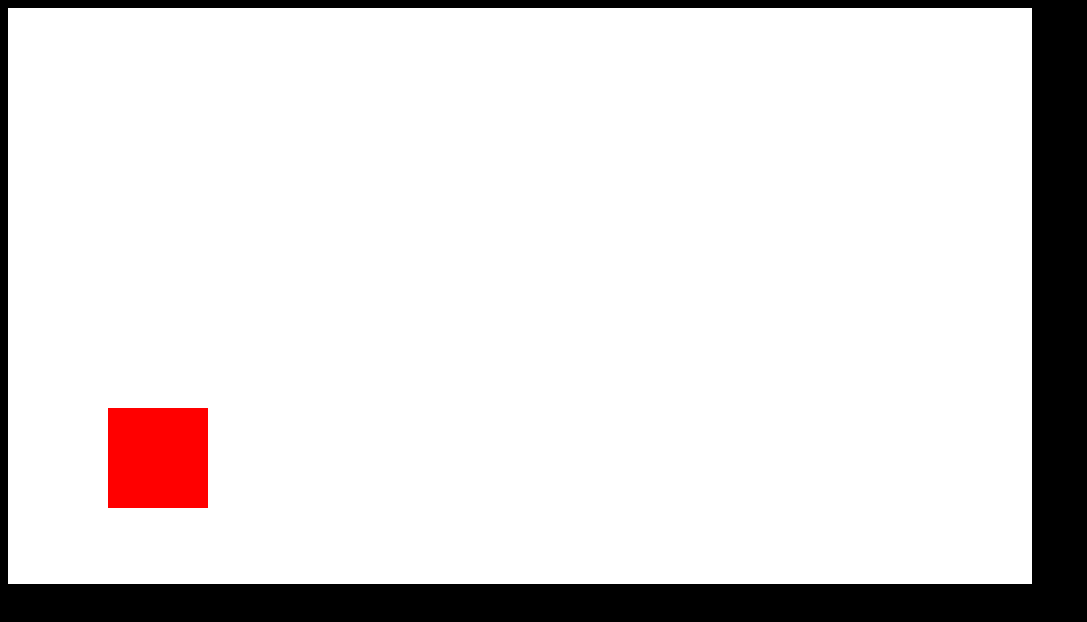
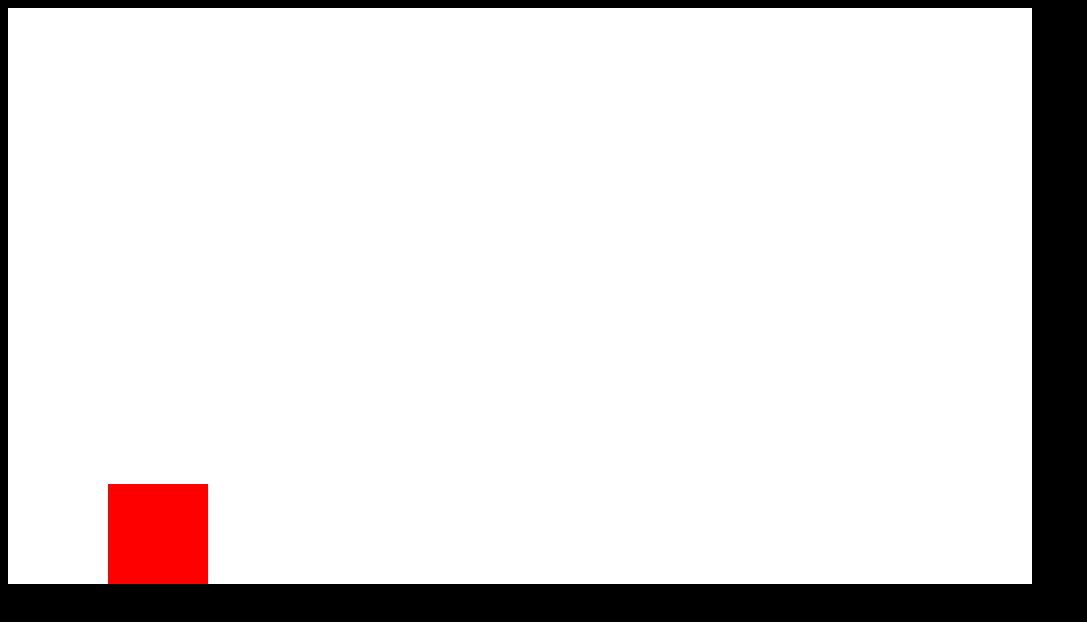
Before and after one commit to devil27062007/King-s-Labyrinth, a plain HTML site: page index.html in a window 1280 px wide. Shown: the whole page, without its empty margins (0-1087 px from the left). Drawn offline with Linux system fonts and the light colour scheme.

Commit message:
player movement and grvitational functionality added

```diff
--- a/index.html
+++ b/index.html
@@ -6,4 +6,5 @@
 <canvas></canvas>
 
 <script src="js/classes/Player.js"></script>
+<script src="js/eventListeners.js"></script>
 <script src="index.js"></script>
--- a/index.js
+++ b/index.js
@@ -6,11 +6,25 @@ canvas.height = 64 * 9
 
 const player = new Player()
 
-
+const keys = {
+    w : {
+        pressed : false ,
+    },
+    a : {
+        pressed : false ,
+    } ,
+    d : {
+        pressed : false ,
+    },
+}
 function animate () {
     window.requestAnimationFrame(animate)
     c.fillStyle = 'white'
     c.fillRect( 0 , 0 , canvas.width , canvas.height )
+
+    player.velocity.x = 0
+    if( keys.d.pressed ){ player.velocity.x = 5 }
+    else if ( keys.a.pressed ) { player.velocity.x = -5 }
 
     player.draw()
     player.update()
--- a/js/classes/Player.js
+++ b/js/classes/Player.js
@@ -5,11 +5,17 @@ class Player {
             y : 100 ,
         }
 
+        this.velocity = {
+            x : 0 ,
+            y : 0 ,
+        }
+
         this.width = 100
         this.height = 100
         this.sides = {
             bottom : this.position.y + this.height ,
         }
+        this.gravity = 1
     }
 
     draw(){
@@ -18,9 +24,13 @@ class Player {
     }
 
     update(){
-        if(this.sides.bottom < canvas.height ) {
-            this.position.y++
-            this.sides.bottom = this.position.y + this.height
-        }
+        this.position.x += this.velocity.x
+        this.position.y += this.velocity.y
+        this.sides.bottom = this.position.y + this.height
+
+        // above bottom of canvas
+        if(this.sides.bottom + this.velocity.y < canvas.height ) {
+            this.velocity.y += this.gravity
+        }else this.velocity.y = 0
     }
 }
--- /dev/null
+++ b/js/eventListeners.js
@@ -0,0 +1,32 @@
+window.addEventListener('keydown' , (event) =>{
+    switch(event.key){
+        case 'w' :
+            if(player.velocity.y === 0) player.velocity.y = -20
+
+            break
+        case 'a' :
+            //left moving
+            keys.a.pressed = true
+            break
+        case 'd' :
+            //right moving
+            keys.d.pressed = true
+            break
+    }
+})
+
+window.addEventListener('keyup' , (event) =>{
+    switch (event.key){
+        case 'a' :
+            //move left
+            keys.a.pressed = false
+
+            break
+        case 'd' :
+            //move right
+            keys.d.pressed = false
+
+            break
+
+    }
+})
```
